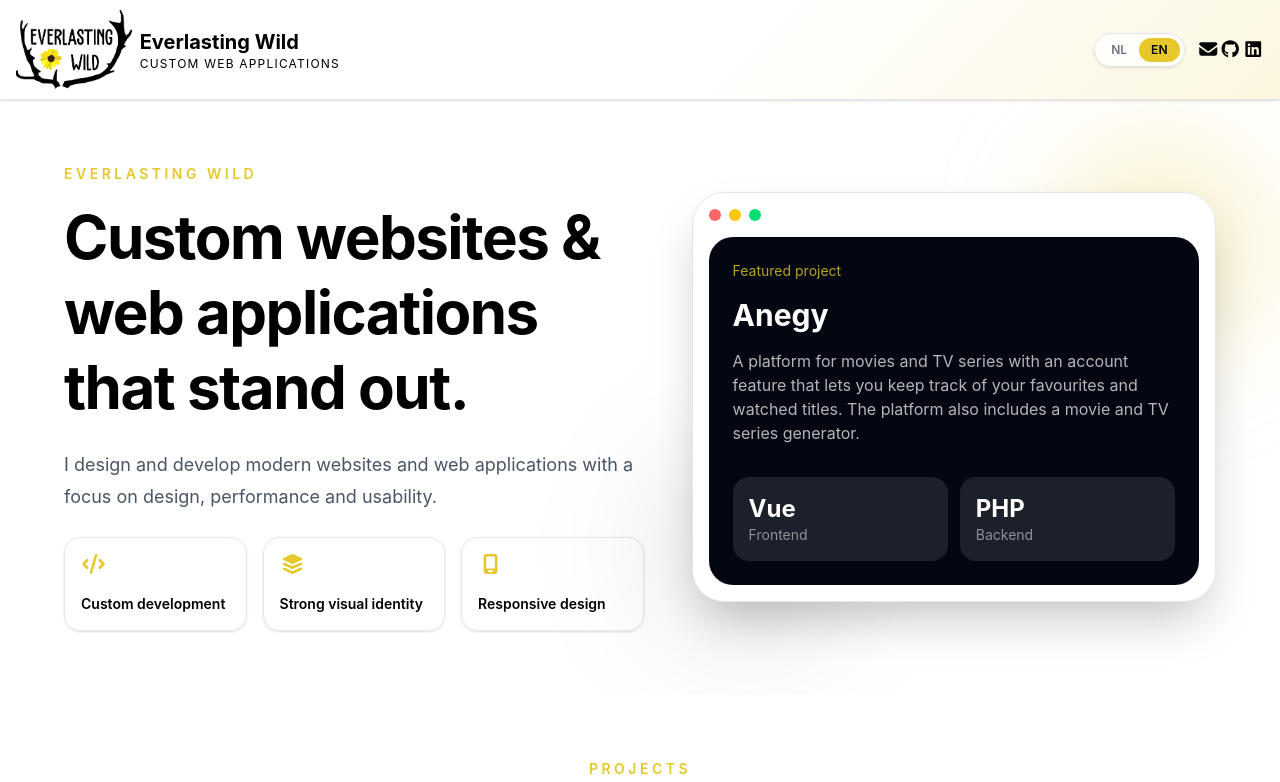
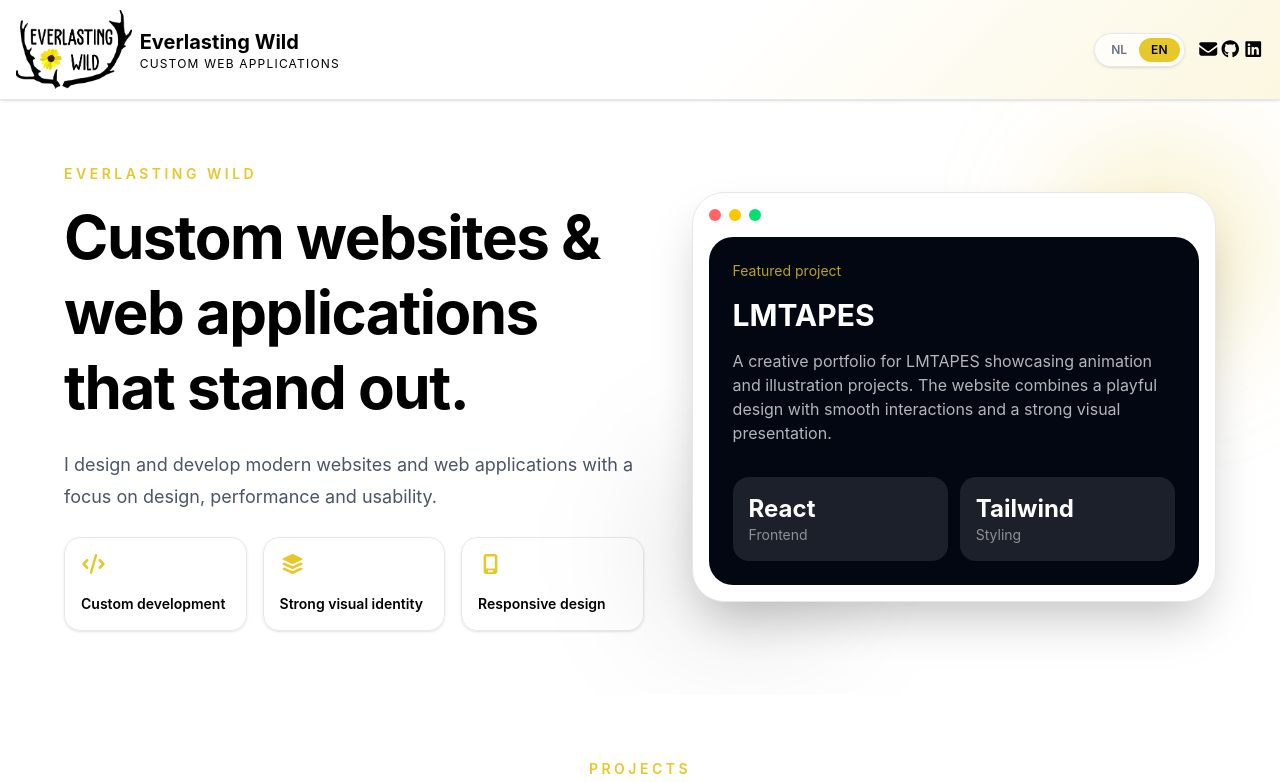
Before and after one commit to annevanderaar/everlasting-wild, a React (Vite) app: page / in a window 1280 px wide. Shown: the top 782 px of the page. Built offline with nearby package versions, Linux system fonts and the light colour scheme.

Commit message:
Added a new project.

```diff
--- a/src/components/home/Hero.tsx
+++ b/src/components/home/Hero.tsx
@@ -76,7 +76,7 @@ export default function Hero() {
                 {t("hero.featuredProject.label")}
               </p>
 
-                <h2 className="text-3xl font-bold">Anegy</h2>
+              <h2 className="text-3xl font-bold">LMTAPES</h2>
 
               <p className="mt-4 text-white/70">
                 {t("hero.featuredProject.description")}
@@ -84,16 +84,16 @@ export default function Hero() {
 
               <div className="mt-8 grid grid-cols-2 gap-3">
                 <div className="rounded-2xl bg-white/10 p-4">
-                    <p className="text-2xl font-bold">Vue</p>
+                  <p className="text-2xl font-bold">React</p>
                   <p className="text-sm text-white/50">
                     {t("hero.featuredProject.frontend")}
                   </p>
                 </div>
 
                 <div className="rounded-2xl bg-white/10 p-4">
-                    <p className="text-2xl font-bold">PHP</p>
+                  <p className="text-2xl font-bold">Tailwind</p>
                   <p className="text-sm text-white/50">
-                      {t("hero.featuredProject.backend")}
+                    {t("hero.featuredProject.styling")}
                   </p>
                 </div>
               </div>
--- a/src/components/home/Projects.tsx
+++ b/src/components/home/Projects.tsx
@@ -10,8 +10,16 @@ import montiraImage from "../../assets/montiramassage/featured.png";
 import thaiWokImage from "../../assets/thaiwoktogo/featured.png";
 import spekulaasplankenImage from "../../assets/spekulaasplanken/featured.png";
 import anneImage from "../../assets/annevanderaar/featured.png";
+import lmtapesImage from "../../assets/lmtapes/featured.png";
 
 const projects = [
+  {
+    id: "lmtapes",
+    title: "LMTAPES",
+    tags: ["React", "Tailwind", "Portfolio"],
+    path: "https://lmtapes.nl/",
+    image: lmtapesImage,
+  },
   {
     id: "anegy",
     title: "Anegy",
--- a/src/i18n/en.json
+++ b/src/i18n/en.json
@@ -12,9 +12,9 @@
     },
     "featuredProject": {
       "label": "Featured project",
-      "description": "A platform for movies and TV series with an account feature that lets you keep track of your favourites and watched titles. The platform also includes a movie and TV series generator.",
+      "description": "A creative portfolio for LMTAPES showcasing animation and illustration projects. The website combines a playful design with smooth interactions and a strong visual presentation.",
       "frontend": "Frontend",
-      "backend": "Backend"
+      "styling": "Styling"
     }
   },
   "projects": {
@@ -39,6 +39,9 @@
       },
       "anne": {
         "description": "A portfolio website to showcase various projects. Built with Vue, focusing on a responsive and modern design."
+      },
+      "lmtapes": {
+        "description": "A creative portfolio for LMTAPES showcasing animation and illustration projects through a playful and modern design."
       }
     }
   },
--- a/src/i18n/nl.json
+++ b/src/i18n/nl.json
@@ -12,9 +12,9 @@
     },
     "featuredProject": {
       "label": "Uitgelicht project",
-      "description": "Een platform voor films en series met een accountfunctie waarmee je favorieten en een lijst met bekeken titels kunt bijhouden. Daarnaast bevat het platform een generator voor films en series.",
+      "description": "Een creatief portfolio voor LMTAPES waarin animatie- en illustratieprojecten centraal staan. De website combineert een speels ontwerp met vloeiende interacties en een sterke visuele presentatie.",
       "frontend": "Frontend",
-      "backend": "Backend"
+      "styling": "Styling"
     }
   },
   "projects": {
@@ -39,6 +39,9 @@
       },
       "anne": {
         "description": "Een portfolio website om de verschillende projecten te laten zien. Gemaakt met Vue met een focus op responsive en modern design."
+      },
+      "lmtapes": {
+        "description": "Een creatief portfolio voor LMTAPES waarin animatie- en illustratieprojecten centraal staan, met een speels en modern ontwerp."
       }
     }
   },
```
Also changed, not shown: src/assets/lmtapes/featured.png (added), 1 other file (tests, documents, lock files or other folders). Lines whose indentation alone changed are shown as unchanged.
